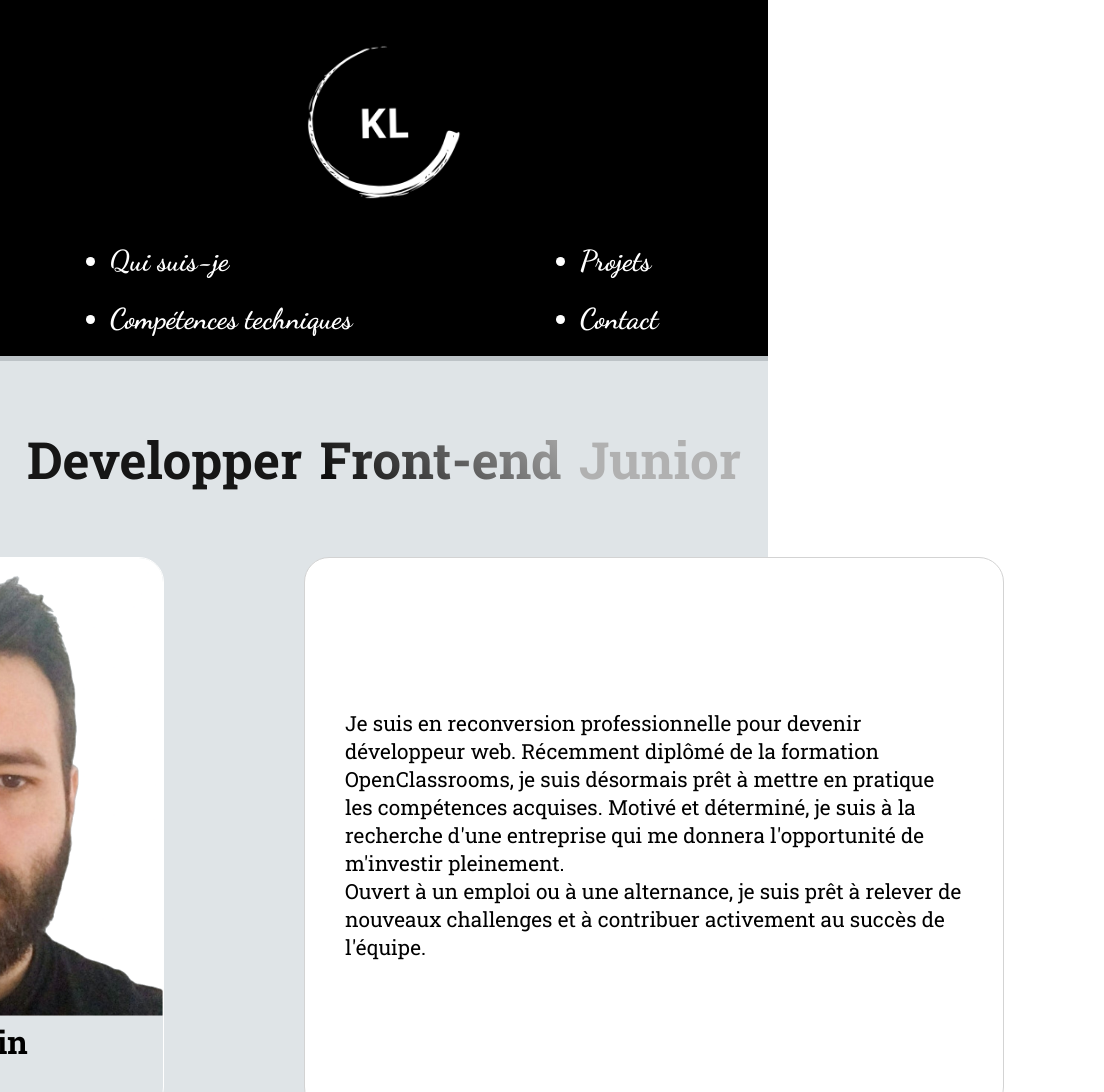
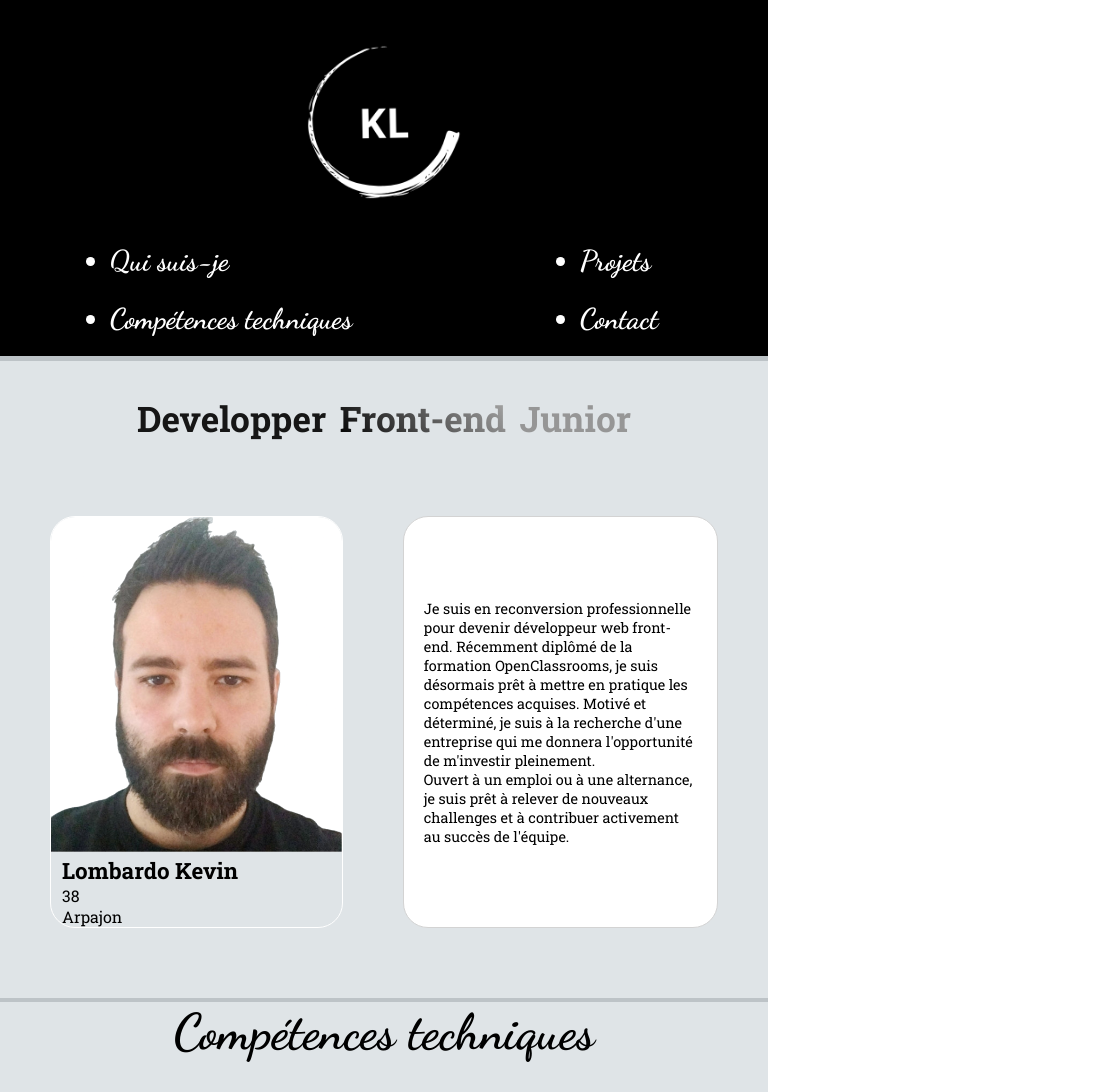
Before and after one commit to klombar/Portfolio-Lombardo-Kevin, a React (Vite) app: page / in a window 768 px wide. Shown: the top 1092 px of the page, 1104 px wide, since content can reach past the window. Built offline with nearby package versions, Linux system fonts and the light colour scheme.

Commit message:
Ajout du responsive pour la section présentation

```diff
--- a/src/Pages/HomePage.jsx
+++ b/src/Pages/HomePage.jsx
@@ -33,7 +33,7 @@ function HomePage() {
           <div className='presentation_container_card'>
             <Card image={photoKevin} name='Lombardo Kevin' age='38' location='Arpajon' className='presentation_container_card_img'/>
             <p className='presentation_container_description'>
-            Je suis en reconversion professionnelle pour devenir développeur web. Récemment diplômé de la formation OpenClassrooms, je suis désormais prêt à mettre en pratique les compétences acquises. Motivé et déterminé, je suis à la recherche d&apos;une entreprise qui me donnera l&apos;opportunité de m&apos;investir pleinement.<br />Ouvert à un emploi ou à une alternance, je suis prêt à relever de nouveaux challenges et à contribuer activement au succès de l&apos;équipe.
+            Je suis en reconversion professionnelle pour devenir développeur web front-end. Récemment diplômé de la formation OpenClassrooms, je suis désormais prêt à mettre en pratique les compétences acquises. Motivé et déterminé, je suis à la recherche d&apos;une entreprise qui me donnera l&apos;opportunité de m&apos;investir pleinement.<br />Ouvert à un emploi ou à une alternance, je suis prêt à relever de nouveaux challenges et à contribuer activement au succès de l&apos;équipe.
             </p>
           </div>
         </section>
--- a/src/Style/components/_nav.scss
+++ b/src/Style/components/_nav.scss
@@ -16,7 +16,7 @@
    color: white;
    @media screen and (max-width: 480px){
       font-size: 1.3rem;
-      justify-content: center;
+      justify-content: space-around;
    }
    @media screen and (min-width: 480px) and (max-width: 550px){
       font-size: 1.5rem;
--- a/src/Style/layout/_main.scss
+++ b/src/Style/layout/_main.scss
@@ -5,4 +5,8 @@
    align-items: center;
    padding: 60px 0px;
    background-color: #dfe4e7;
+   @media screen and (max-width: 768px){
+      padding: 30px 0px;
+
+   }
 }
--- a/src/Style/page/_homepage.scss
+++ b/src/Style/page/_homepage.scss
@@ -1,16 +1,28 @@
 .presentation{
-  padding: 0px 50px;
+  display: flex;
+  flex-direction: column;
+  justify-content: center;
   margin-bottom: 50px;
 }
 
 .presentation_title{
    display: flex;
    justify-content: center;
+   width: 100%;
    &_portfolio {
     font-family: 'Roboto Slab', serif;
     font-size: 3.2rem;
     font-weight: bold;
     padding: 4px 19px;
+    @media screen and (max-width: 480px){
+      font-size: 1.4rem;
+    }
+    @media screen and (min-width: 480px) and (max-width: 550px){
+      font-size: 1.8rem;
+    }
+    @media screen and (min-width: 550px) and (max-width: 768px){
+      font-size: 2.2rem;
+    }
     .por {
       color: rgb(22, 22, 22);
       margin-right: 5px;
@@ -24,7 +36,7 @@
       margin-right: 5px;
     }
     .lio {
-      color: rgb(177, 177, 177);
+      color: rgb(150, 150, 150);
     }
   }
 }
@@ -32,20 +44,51 @@
 .presentation_container_card{
   display: flex;
   justify-content: center;
+  width: 100%;
+  max-width: 1240px;
+  height: auto;
   padding: 60px 50px 110px 50px;
   gap: 140px;
+  @media screen and (max-width: 550px){
+    flex-direction: column;
+    align-items: center;
+    padding: 40px 50px 20px 50px;
+    gap: 40px;
+  }
+  @media screen and (min-width: 550px) and (max-width: 768px){
+    flex-direction: row;
+    gap: 40px;
+    padding: 40px 50px 20px 50px;
+  }
+  @media screen and (min-width: 768px){
+    gap: 60px;
+    padding: 40px 50px 20px 50px;
+    margin-top: 30px;
+  }
 }
 
 .presentation_container_card_img{
-  width: 400px;
-  height: 555px;
+  width: 100%;
+  max-width: 380px;
+  height: auto;
   border-radius: 25px;
   overflow: hidden;
   transition: transform 0.6s ease, box-shadow 0.6s ease;
   border: 1px solid rgb(255, 255, 255);
+  & h3 {
+    @media screen and (max-width: 768px){
+      font-size: 1.4rem;
+    }
+  }
   &:hover {
      transform: translate3d(-10px, -10px, 0);
      box-shadow: 15px 15px 15px rgba(0, 0, 0, 0.6);
+  }
+  @media screen and (min-width: 480px) and (max-width: 550px){
+    width: 100%;
+    &:hover {
+      box-shadow: 8px 8px 8px rgba(0, 0, 0, 0.4);
+    }
   }
 }
 
@@ -54,8 +97,8 @@ display: flex;
 align-items: center;
 background-color: white;
 color: black;
-width:700px;
-height: 555px;
+width:100%;
+height: auto;
 padding: 40px;
 font-family: 'Roboto Slab', serif;
 font-size: 1.3rem;
@@ -67,7 +110,25 @@ transition: transform 0.6s ease, box-shadow 0.6s ease;
   transform: translate3d(-10px, -10px, 0);
   box-shadow: 15px 15px 15px rgba(0, 0, 0, 0.6);
  }
+ @media screen and (max-width: 550px){
+  font-size: 1rem;
+  padding: 20px;
+  max-width: 380px;
+  &:hover {
+    box-shadow: 8px 8px 8px rgba(0, 0, 0, 0.4);
+ }
 }
+ @media screen and (min-width: 550px) and (max-width: 768px){
+  font-size: 0.8rem;
+  padding: 20px;
+  &:hover {
+    box-shadow: 8px 8px 8px rgba(0, 0, 0, 0.4);
+  }
+ }
+ @media screen and (min-width: 768px) and (max-width: 1024px){
+  font-size: 0.9rem;
+}
+ }
 
 .competences{
   display: flex;
```
